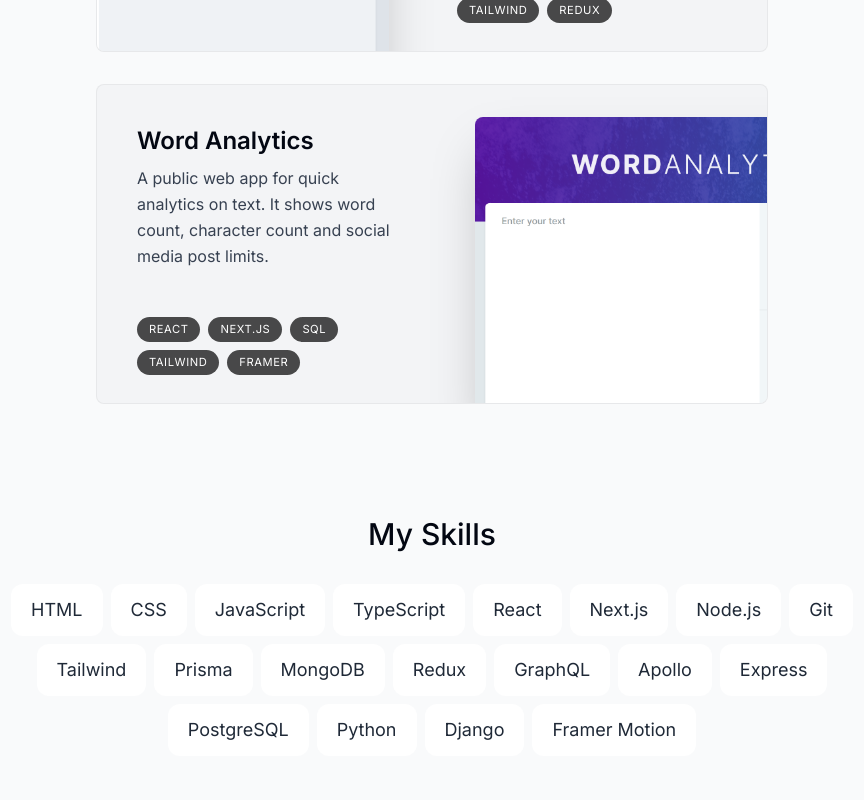
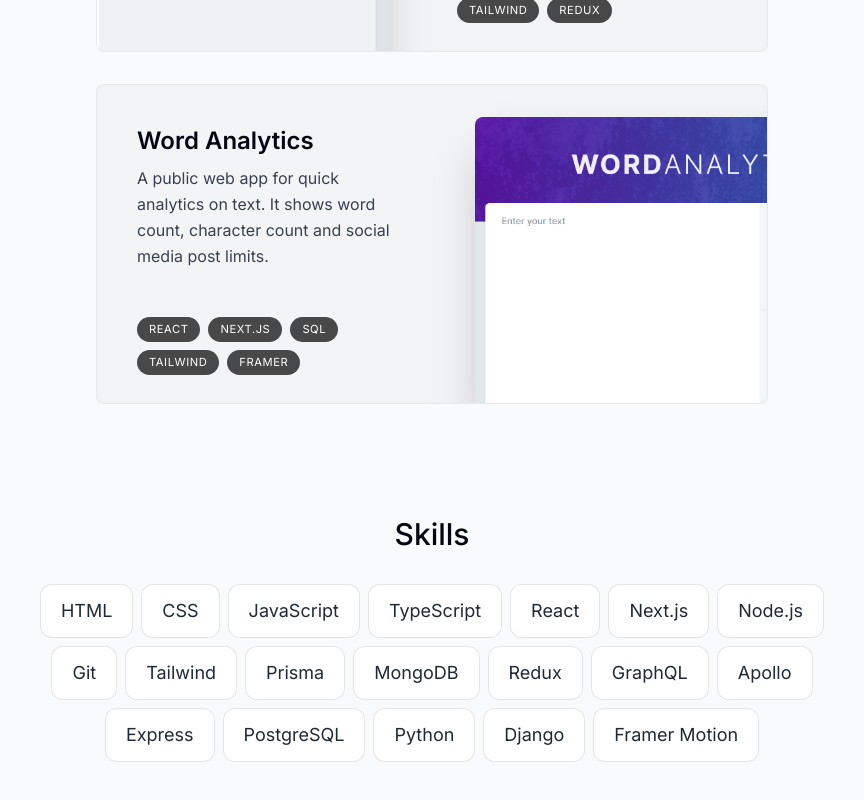
Before and after one commit to bensonbjacob/portfolio_latest, a Next.js app: page / in a window 1280 px wide. Shown: the part 1870-2670 px from the top of the page, without its empty margins (208-1072 px from the left). Built offline with nearby package versions, Linux system fonts and the light colour scheme.

Commit message:
Update styling for skills section

```diff
--- a/components/skills.tsx
+++ b/components/skills.tsx
@@ -29,11 +29,11 @@ export default function Skills() {
       ref={ref}
       className='mb-28 max-w-[53rem] scroll-mt-28 text-center sm:mb-40'
     >
-      <Heading>My skills</Heading>
+      <Heading>Skills</Heading>
       <ul className='flex flex-wrap justify-center gap-2 text-lg text-gray-800'>
         {skillsData.map((skill, index) => (
           <motion.li
-            className='bg-white borderBlack rounded-xl px-5 py-3 dark:bg-white/10 dark:text-white/80'
+            className='bg-white border border-black/[0.1] rounded-xl px-5 py-3'
             key={index}
             variants={fadeInAnimationVariants}
             initial='initial'
```
